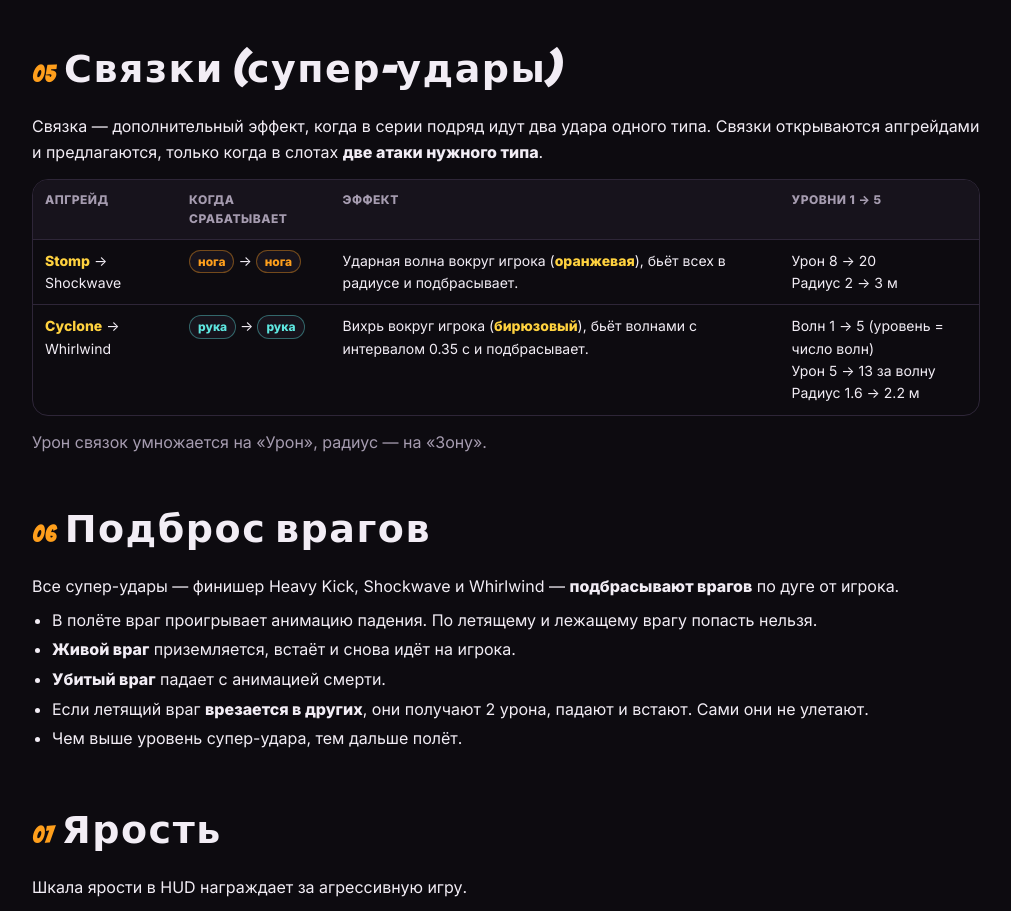
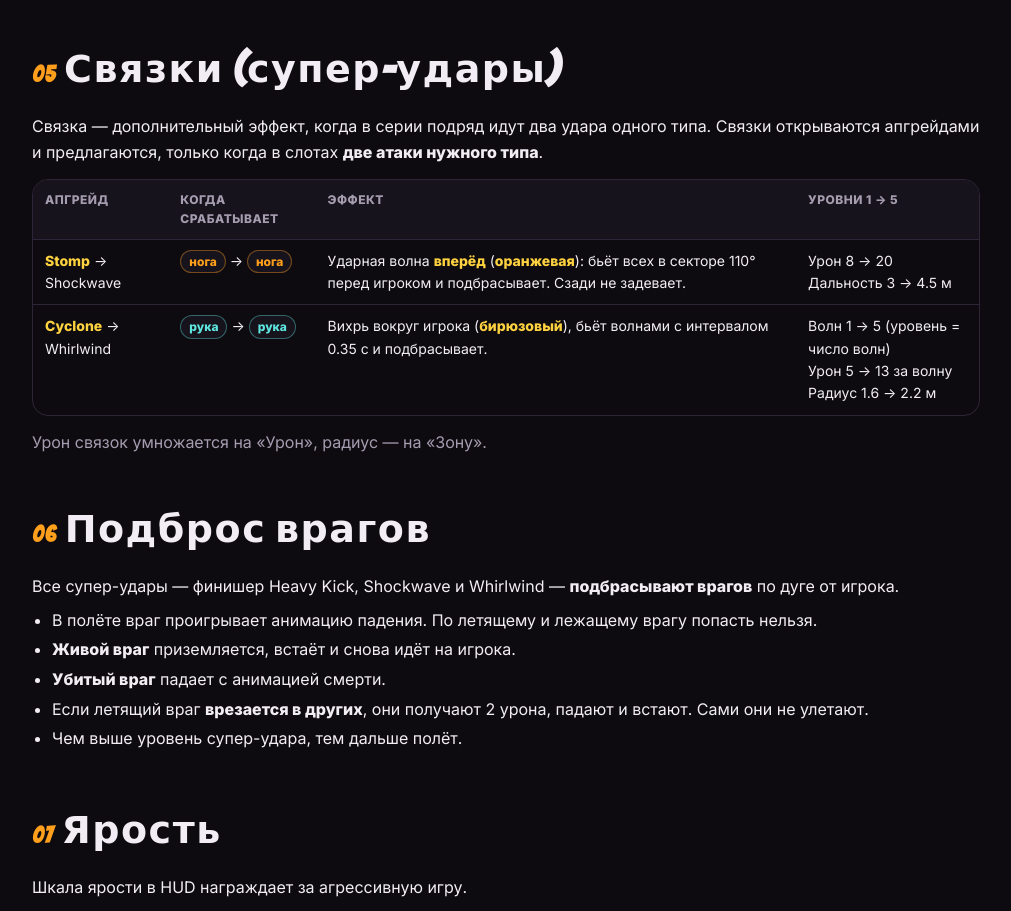
Before and after one commit to Yamassi/fury-force, a plain HTML site: page document.html in a window 1280 px wide. Shown: the part 2904-3815 px from the top of the page, without its empty margins (134-1145 px from the left). Drawn offline with Linux system fonts and the light colour scheme.

Commit message:
fix enemy bugs

```diff
--- a/document.html
+++ b/document.html
@@ -256,8 +256,8 @@ footer { margin-top: 48px; padding: 28px 0 40px; border-top: 1px solid var(--lin
         <tr>
           <td><b>Stomp</b> → Shockwave</td>
           <td><span class="tag kick">нога</span> → <span class="tag kick">нога</span></td>
-          <td>Ударная волна вокруг игрока (<b>оранжевая</b>), бьёт всех в радиусе и подбрасывает.</td>
-          <td>Урон 8 → 20<br>Радиус 2 → 3 м</td>
+          <td>Ударная волна <b>вперёд</b> (<b>оранжевая</b>): бьёт всех в секторе 110° перед игроком и подбрасывает. Сзади не задевает.</td>
+          <td>Урон 8 → 20<br>Дальность 3 → 4.5 м</td>
         </tr>
         <tr>
           <td><b>Cyclone</b> → Whirlwind</td>
@@ -353,7 +353,7 @@ footer { margin-top: 48px; padding: 28px 0 40px; border-top: 1px solid var(--lin
       <tbody>
         <tr><td><b>Jab</b>, <b>Cross</b>, <b>Low Kick</b>, <b>Round Kick</b></td><td>Новая атака в свободный слот (Jab и Low Kick уже есть на старте)</td><td>+25% урона, −8% перезарядки, +10% дальности</td></tr>
         <tr><td><b>Haymaker</b></td><td>Открывает финишер Heavy Kick</td><td>+4…5 урона, −0.25 с перезарядки, +10% дальности</td></tr>
-        <tr><td><b>Stomp</b></td><td>Связка нога → нога: Shockwave</td><td>+3 урона, +0.25 м радиуса</td></tr>
+        <tr><td><b>Stomp</b></td><td>Связка нога → нога: Shockwave</td><td>+3 урона, +0.35–0.4 м дальности</td></tr>
         <tr><td><b>Cyclone</b></td><td>Связка рука → рука: Whirlwind (1 волна)</td><td>+1 волна, +2 урона, шире</td></tr>
       </tbody>
     </table>
```
